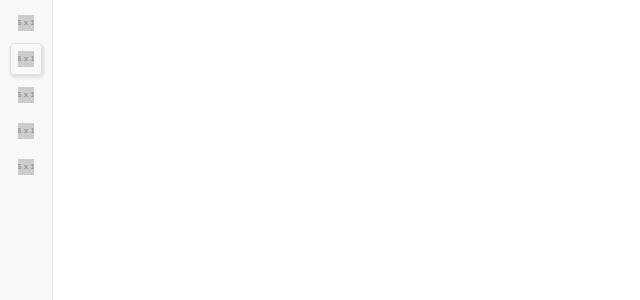
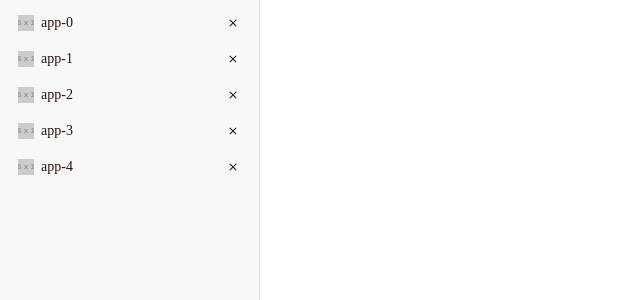
Before and after one commit to StaySharp0/ifnos, a React app in the folder apps/frame-app/: page / in a window 1280 px wide. Shown: the top 300 px of the page, without its empty margins (0-640 px from the left). Built offline with nearby package versions, Linux system fonts and the light colour scheme.

Commit message:
feature(frame-app): AppBar React Query 적용

```diff
--- a/apps/frame-app/src/components/layouts/app-bar/App.tsx
+++ b/apps/frame-app/src/components/layouts/app-bar/App.tsx
@@ -1,21 +1,34 @@
+import { useFocusApp } from "@/queries/ContextQuery";
 import { cx } from "@emotion/css";
 import styled from "@emotion/styled";
+import { memo } from "react";
 
 interface Props {
-  icon: string;
-  title: string;
+  context: FrameApp.AppContext;
   active: boolean;
 }
 
-export const App: React.FC<Props> = ({ icon, title, active }) => {
+export const App: React.FC<Props> = memo(({ context, active }) => {
+  const { favicon, name } = context;
+  const { mutate } = useFocusApp();
+
   return (
-    <Container className={cx({ active })} role="listitem" tabIndex={0}>
-      <AppIcon src={icon} alt={`${title} icon`} />
-      <Title title={title}>{title}</Title>
-      <CloseButton title="앱 닫기">×</CloseButton>
+    <Container
+      className={cx({ active })}
+      role="listitem"
+      tabIndex={0}
+      onClick={() => mutate(context)}
+    >
+      <AppIcon src={favicon} alt={`${name} icon`} />
+      <Title title={name}>{name}</Title>
+      <CloseButton title="앱 닫기">
+        <svg xmlns="http://www.w3.org/2000/svg" viewBox="0 -960 960 960">
+          <path d="m256-200-56-56 224-224-224-224 56-56 224 224 224-224 56 56-224 224 224 224-56 56-224-224-224 224Z" />
+        </svg>
+      </CloseButton>
     </Container>
   );
-};
+});
 
 const Container = styled.li`
   cursor: pointer;
@@ -67,7 +80,6 @@ const CloseButton = styled.div`
   margin: 7px;
   width: 16px;
   height: 16px;
-
   border-radius: 4px;
 
   font-size: 12px;
@@ -75,6 +87,13 @@ const CloseButton = styled.div`
   font-weight: bold;
   text-align: center;
 
+  svg {
+    margin: 2px;
+    width: 12px;
+    height: 12px;
+    fill: var(--text-color);
+  }
+
   :hover {
     background-color: var(--appBar-appClose-hover-background);
   }
--- a/apps/frame-app/src/components/layouts/app-bar/AppBar.tsx
+++ b/apps/frame-app/src/components/layouts/app-bar/AppBar.tsx
@@ -1,17 +1,22 @@
 import styled from "@emotion/styled";
 import { App } from "./App";
 
+import {  useGetAppBarList } from "@/queries/ContextQuery";
+
 export const AppBar: React.FC = () => {
+  const { data, isSuccess } = useGetAppBarList();
+
   return (
     <nav>
       <Container>
-        {[...Array(5)].map((_, i) => (
-          <App
-            title="test1234test1234test1234test1234test1234test1234test1234test1234test1234test1234"
-            icon={"https://dummyimage.com/16/fff/000.png&text=x"}
-            active={i === 1}
-          />
-        ))}
+        {isSuccess &&
+          data.apps.map((context) => (
+            <App
+              key={context.id}
+              context={context}
+              active={context.id === data.focus?.id}
+            />
+          ))}
       </Container>
     </nav>
   );
--- /dev/null
+++ b/apps/frame-app/src/queries/ContextQuery.tsx
@@ -0,0 +1,44 @@
+import { useMutation, useQuery, useQueryClient } from "@tanstack/react-query";
+
+const queryKey = ["frame-app", "frame-context"];
+const queryFn = (): FrameApp.FrameContext => {
+  // TODO: Indexed DB, Remote
+  return {
+    focus: undefined,
+    apps: [...Array(5)].map((_, i) => ({
+      id: `app-${i}`,
+      favicon: "https://dummyimage.com/16/fff/000.png&text=x",
+      name: `app-${i}`,
+    })),
+  };
+};
+
+export const useGetAppBarList = () =>
+  useQuery({
+    queryKey,
+    queryFn,
+    staleTime: Infinity,
+  });
+
+// TODO: Indexed DB, Remote
+const mutationFn = (app: FrameApp.AppContext) => {
+  return new Promise((resolve) => resolve(app));
+};
+export const useFocusApp = () => {
+  const queryClient = useQueryClient();
+
+  return useMutation({
+    mutationFn,
+    onMutate: (app) => {
+      queryClient.setQueryData<FrameApp.FrameContext>(
+        queryKey,
+        (old) =>
+          old && {
+            ...old,
+            focus: app,
+          }
+      );
+    },
+    // TODO: onSuccess
+  });
+};
```
Also changed, not shown: apps/frame-app/src/global.d.ts (added, +14 -0 lines).
